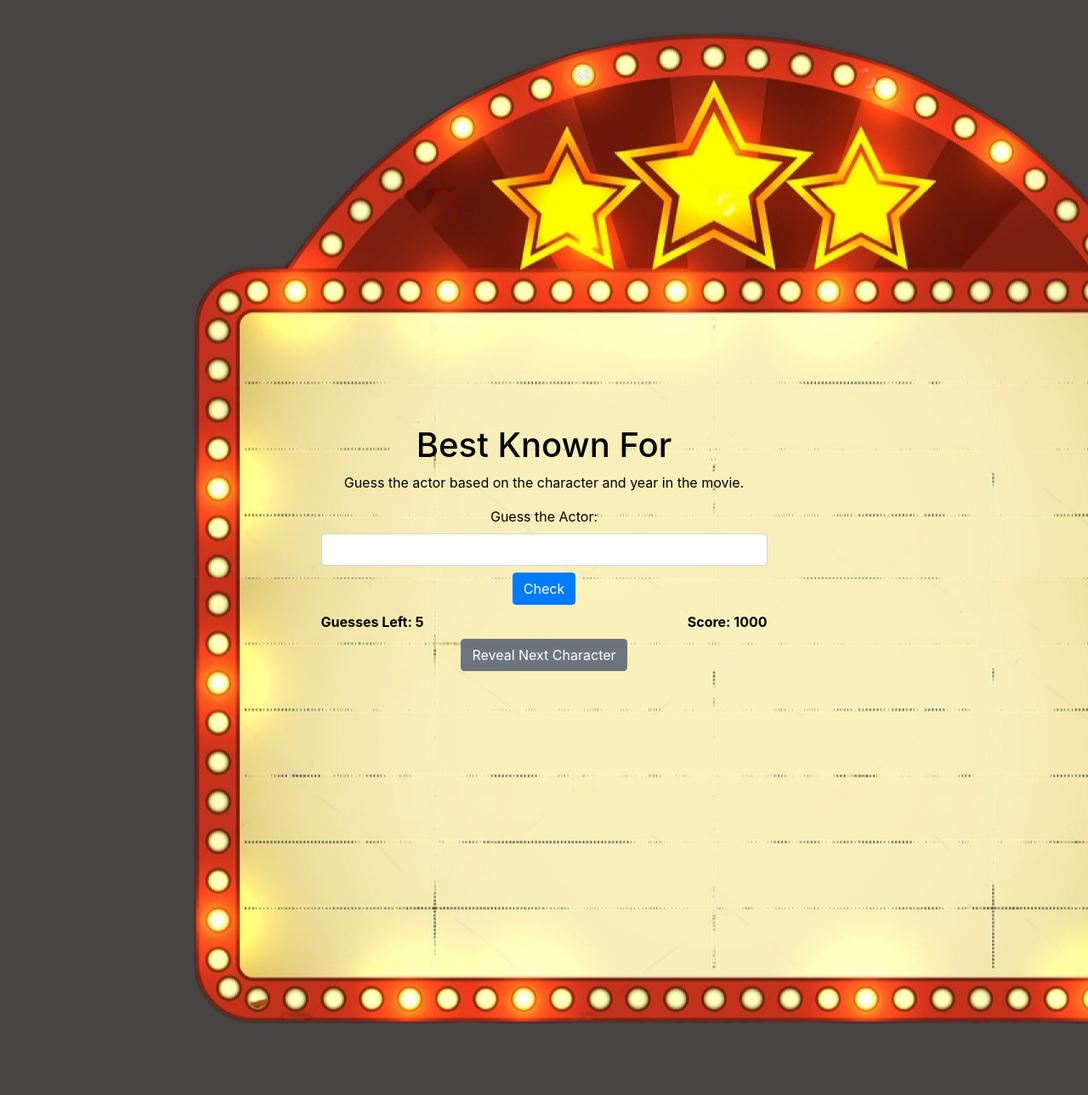
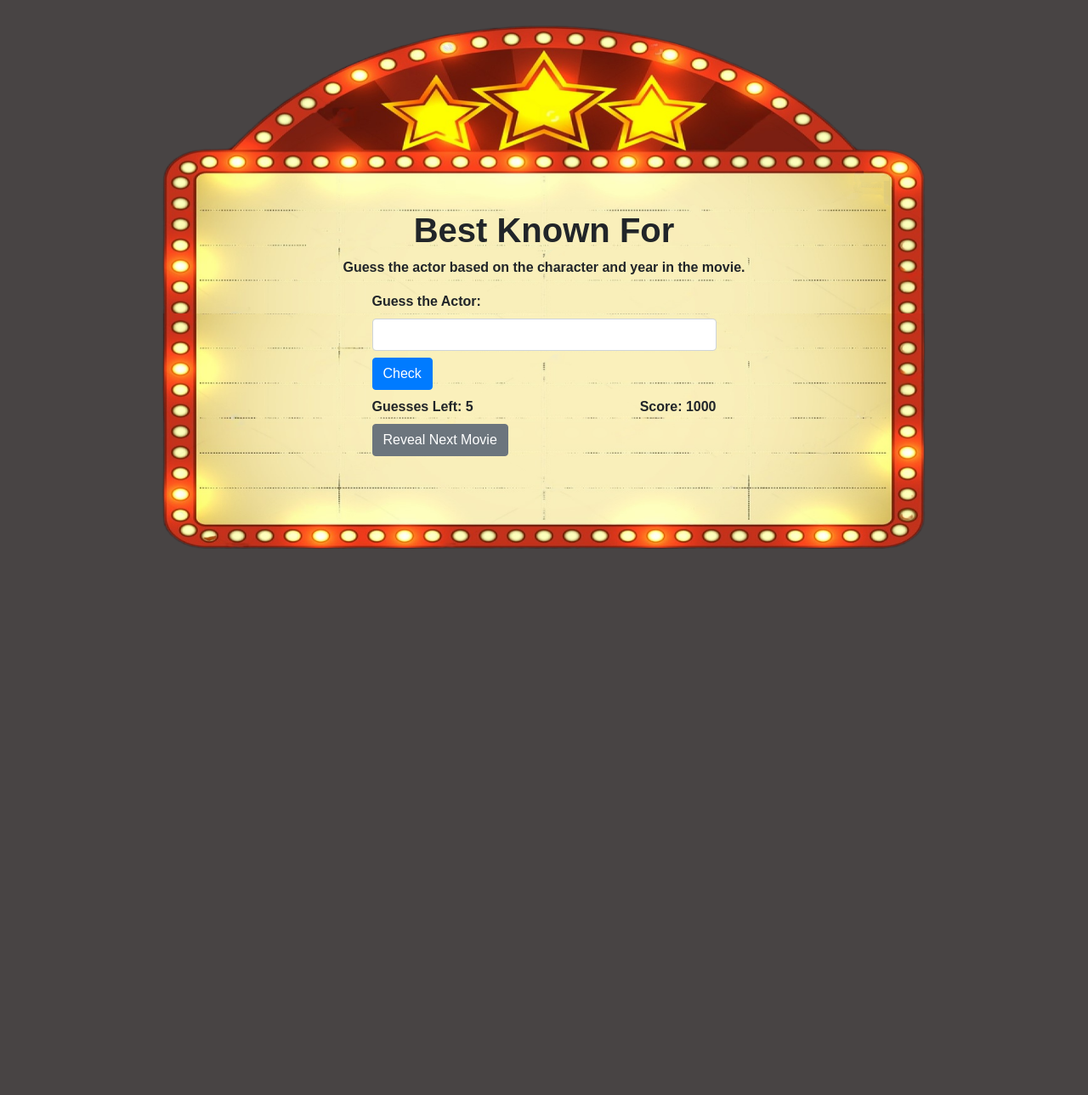
Before and after one commit to cz1501/CloudProject, a Node server app: template views/index.ejs in a window 1280 px wide; the page is wider, and only the part inside the window is pictured. Shown: that part at 85% size. After the commit the page ends 646 px from the top of that part, so only its background shows below. Run offline with Node 20, Linux system fonts and the light colour scheme; the template is opened without the code that fills it, so the values that code supplies are empty.

Commit message:
Changed layout and guess targets

```diff
--- a/scripts/game.js
+++ b/scripts/game.js
@@ -5,13 +5,13 @@ document.addEventListener('DOMContentLoaded', function() {
   let score = 500;
   let guessScore = 500;
   let guessesLeft = 5;
-  const revealButton = document.getElementById('reveal-character');
+  const revealButton = document.getElementById('reveal-movie');
 
   revealButton.addEventListener('click', function() {
     const characterDetails = document.querySelectorAll('.movie-details');
     const currentScore = document.getElementById('current-score');
     if (revealIndex < characterDetails.length) {
-      characterDetails[revealIndex].style.display = 'inline-block';
+      characterDetails[revealIndex].style.display = 'inline';
       revealIndex++;
       score -= 100;
       if (guessScore > 0) {
@@ -22,7 +22,7 @@ document.addEventListener('DOMContentLoaded', function() {
       }
 
     } else {
-      alert('All characters revealed!');
+      alert('All movies revealed!');
     }
   });
 
@@ -39,12 +39,12 @@ document.addEventListener('DOMContentLoaded', function() {
       // Display all movie titles and characters
       const movieTitles = document.querySelectorAll('.movie-title');
       movieTitles.forEach((movieTitle) => {
-        movieTitle.style.display = 'block';
+        movieTitle.style.display = 'inline';
       });
 
       const characterDetails = document.querySelectorAll('.movie-details');
       characterDetails.forEach((characterDetail) => {
-        characterDetail.style.display = 'block';
+        characterDetail.style.display = 'inline';
       });
 
     } else {
--- a/styles/game.css
+++ b/styles/game.css
@@ -1,5 +1,11 @@
 body {
   background-color: #1a1515cb;
+  font-family: 'Montserrat', sans-serif;
+  font-weight: bold;
+}
+
+h1 {
+  font-weight: 700; /* Bold */
 }
 
 .outer {
@@ -25,19 +31,47 @@ z-index: 1; /* Ensure overlay is on top of the image */
   display: none;
 }
 .movie-card {
-  border: 2px solid red;
+  border: 5px solid #892413;
   border-radius: 10px;
-  background-color: #ffffcc; /* pale yellow */
-  margin-bottom: 10px;
-}
-.card-header {
-  background-color: red;
-  color: yellow;
-  border-bottom: 0;
-  border-radius: 10px 10px 0 0;
+  background: radial-gradient(circle,#f9efbb, #e4d186 );
 }
 
 img {
   display: block;
   margin: 0 auto;
 }
+
+.overlay-card {
+  position: absolute;
+  top: 50%;
+  left: 50%;
+  transform: translate(-50%, -50%);
+  z-index: 1;
+  width: 80%;
+}
+.background-image {
+  position: relative;
+  padding-top: 60%;
+}
+.background-image img {
+  position: absolute;
+  top: 0;
+  left: 0;
+  width: 100%;
+  height: 100%;
+}
+
+.content-card {
+  background-color: transparent !important;
+  border: none;
+  padding: 20px;
+  padding-top: 10%;
+}
+
+.border-card {
+  border: 5px solid #87210f;
+  border-radius: 15px;
+  background-color: #d9351e;
+  padding: 10px;
+
+}
--- a/views/index.ejs
+++ b/views/index.ejs
@@ -8,16 +8,24 @@
 
   <!-- Bootstrap CSS -->
   <link rel="stylesheet" href="https://stackpath.bootstrapcdn.com/bootstrap/4.5.2/css/bootstrap.min.css">
+
   <!-- Load Game CSS -->
   <link rel="stylesheet" href="game.css">
+  <style>
+  </style>
 </head>
 <body>
+
+
   <div class="outer container">
+    <div class="background-image">
       <img src="marquee.png" alt="Background Image">
-    <div class="container overlay">
+
+      <div class="overlay-card">
+        <div class="card content-card">
+
           <h1 class="text-center mt-3">Best Known For</h1>
           <p class="text-center">Guess the actor based on the character and year in the movie.</p>
-      <div class="container">
           <div class="row justify-content-center">
             <div class="col-md-6">
               <div id="guess-section">
@@ -29,22 +37,7 @@
                   <strong>Score: <span id="current-score">1000</span></strong>
                 </div>
                 <p id="guess-result" class="alert alert-info mt-2" style="display: none;"></p>
-              <button id="reveal-character" class="btn btn-secondary mt-2">Reveal Next Character</button>
-            </div>
-          </div>
-        </div>
-        <div class="container mt-3">
-          <div class="row justify-content-center">
-            <div class="col-md-6">
-              <% movies.slice().reverse().forEach((movie, index) => { %>
-                <div class="card mb-3">
-                  <div class="card-header">Clue <%= index + 1 %> - Year: <%= movie.release_year %></div>
-                  <div class="card-body">
-                    <div class="movie-title"><strong>Title:</strong> <a href="#" data-index="<%= index %>"><%= movie.title %></a></div>
-                    <strong>Character:</strong> <span class="movie-details" id="movie-details-<%= index %>"><%= movie.character %></span>
-                  </div>
-                </div>
-              <% }); %>
+                <button id="reveal-movie" class="btn btn-secondary mt-2">Reveal Next Movie</button>
               </div>
             </div>
           </div>
@@ -52,100 +45,27 @@
       </div>
     </div>
 
+    <div class="container mt-3">
+      <div class="row justify-content-center">
+        <div class="col-md-6">
+          <% movies.slice().reverse().forEach((movie, index) => { %>
+            <div class="border-card mb-2">
+              <div class="card movie-card">
+                <div class="card-body">
+                  <p><strong>Clue <%= index + 1 %> - Year: <%= movie.release_year %></strong></p>
+                  <p><strong>Character: <%= movie.character %></strong></p>
+                  <p><strong>Title: </strong><span class="movie-details" id="movie-details-<%= index %>"><strong><%= movie.title %></strong></span></p>
+                </div>
+              </div>
+            </div>
+          <% }); %>
+        </div>
+      </div>
+    </div>
 
   <!-- Bootstrap JS (optional, for certain components) -->
   <script src="https://stackpath.bootstrapcdn.com/bootstrap/4.5.2/js/bootstrap.min.js"></script>
   <!-- Load game script -->
   <script src="game.js"></script>
-  <!-- <script>
-    document.addEventListener('DOMContentLoaded', function() {
-      const actorName = '<%= actorName %>'; // Extract actor's name from the server response
-
-      let revealIndex = 0;
-      let score = 500;
-      let guessScore = 500;
-      let guessesLeft = 5;
-      const revealButton = document.getElementById('reveal-character');
-
-      revealButton.addEventListener('click', function() {
-        const characterDetails = document.querySelectorAll('.movie-details');
-        const currentScore = document.getElementById('current-score');
-        if (revealIndex < characterDetails.length) {
-          characterDetails[revealIndex].style.display = 'inline-block';
-          revealIndex++;
-          score -= 100;
-          if (guessScore > 0) {
-            currentScore.textContent = score + guessScore;
-            currentScore.style.display = "inline-block";
-          } else {
-            currentScore.textContent = score;
-          }
-
-        } else {
-          alert('All characters revealed!');
-        }
-      });
-
-      document.getElementById('check-guess').addEventListener('click', function() {
-        guessesLeft--;
-        document.getElementById('guesses-left').textContent = guessesLeft;
-
-        const guess = document.getElementById('actor-guess').value.trim().toLowerCase();
-        if (guess === actorName.toLowerCase()) {
-          document.getElementById('guess-result').textContent = 'Congratulations! You guessed the correct actor.';
-          document.getElementById('guess-result').style.color = 'green';
-          document.getElementById('guess-result').style.display = 'block';
-
-          // Display all movie titles and characters
-          const movieTitles = document.querySelectorAll('.movie-title');
-          movieTitles.forEach((movieTitle) => {
-            movieTitle.style.display = 'block';
-          });
-
-          const characterDetails = document.querySelectorAll('.movie-details');
-          characterDetails.forEach((characterDetail) => {
-            characterDetail.style.display = 'block';
-          });
-
-        } else {
-          document.getElementById('guess-result').textContent = 'Incorrect. Try again.';
-          document.getElementById('guess-result').style.color = 'red';
-          document.getElementById('guess-result').style.display = 'block';
-          guessScore -= 100;
-          const currentScore = document.getElementById('current-score');
-          currentScore.textContent = score + guessScore;
-          currentScore.style.display = "inline-block";
-
-          if (guessesLeft === 0) {
-            document.getElementById('check-guess').disabled = true;
-            document.getElementById('actor-guess').disabled = true;
-            document.getElementById('reveal-character').disabled = true;
-            document.getElementById('guess-result').textContent = 'Game Over! You have run out of guesses. The actor is ' + actorName + '.';
-            document.getElementById('guess-result').style.color = 'red';
-            document.getElementById('guess-result').style.display = 'block';
-
-            //set the score to 0
-            const currentScore = document.getElementById('current-score');
-            score = 0;
-            currentScore.textContent = 0;
-            currentScore.style.display = "inline-block";
-
-
-             // Display all movie titles and characters
-            const movieTitles = document.querySelectorAll('.movie-title');
-            movieTitles.forEach((movieTitle) => {
-              movieTitle.style.display = 'block';
-            });
-
-            const characterDetails = document.querySelectorAll('.movie-details');
-            characterDetails.forEach((characterDetail) => {
-              characterDetail.style.display = 'block';
-            });
-
-          }
-        }
-      });
-    });
-  </script> -->
 </body>
 </html>
```
Lines whose indentation alone changed are shown as unchanged.
